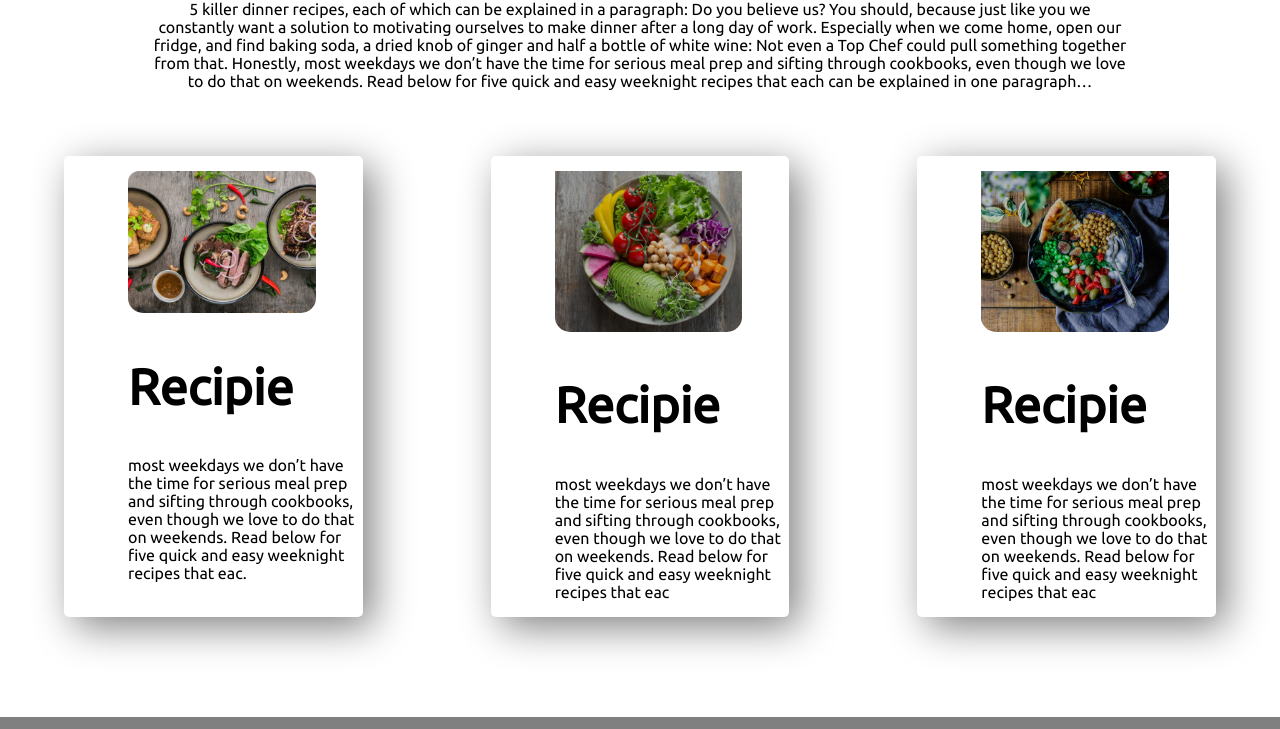
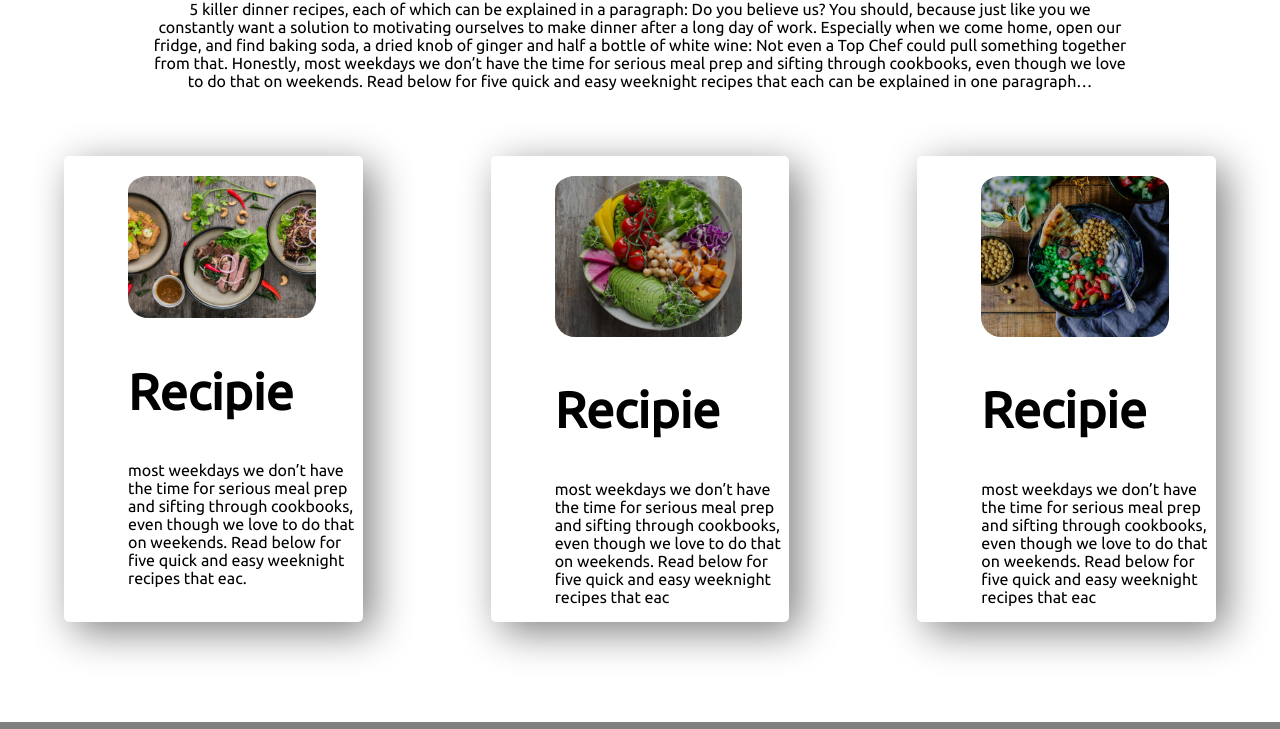
Before and after one commit to MSRLikhon/food-network, a plain HTML site: page index.html in a window 1280 px wide. Shown: the part 1714-2443 px from the top of the page. Drawn offline with Linux system fonts and the light colour scheme.

Commit message:
New version

```diff
--- a/style.css
+++ b/style.css
@@ -50,8 +50,9 @@ padding-left: 6%;}
         margin-bottom: 100px;
     }
     .recipie img{width: 80%;
-    padding-top: 15px;
-border-radius: 15px;
+        margin-top: 15px;
+    padding-top: 5px;
+border-radius: 20px;
 }
 footer{background-color: gray;
     text-align: center;
```
